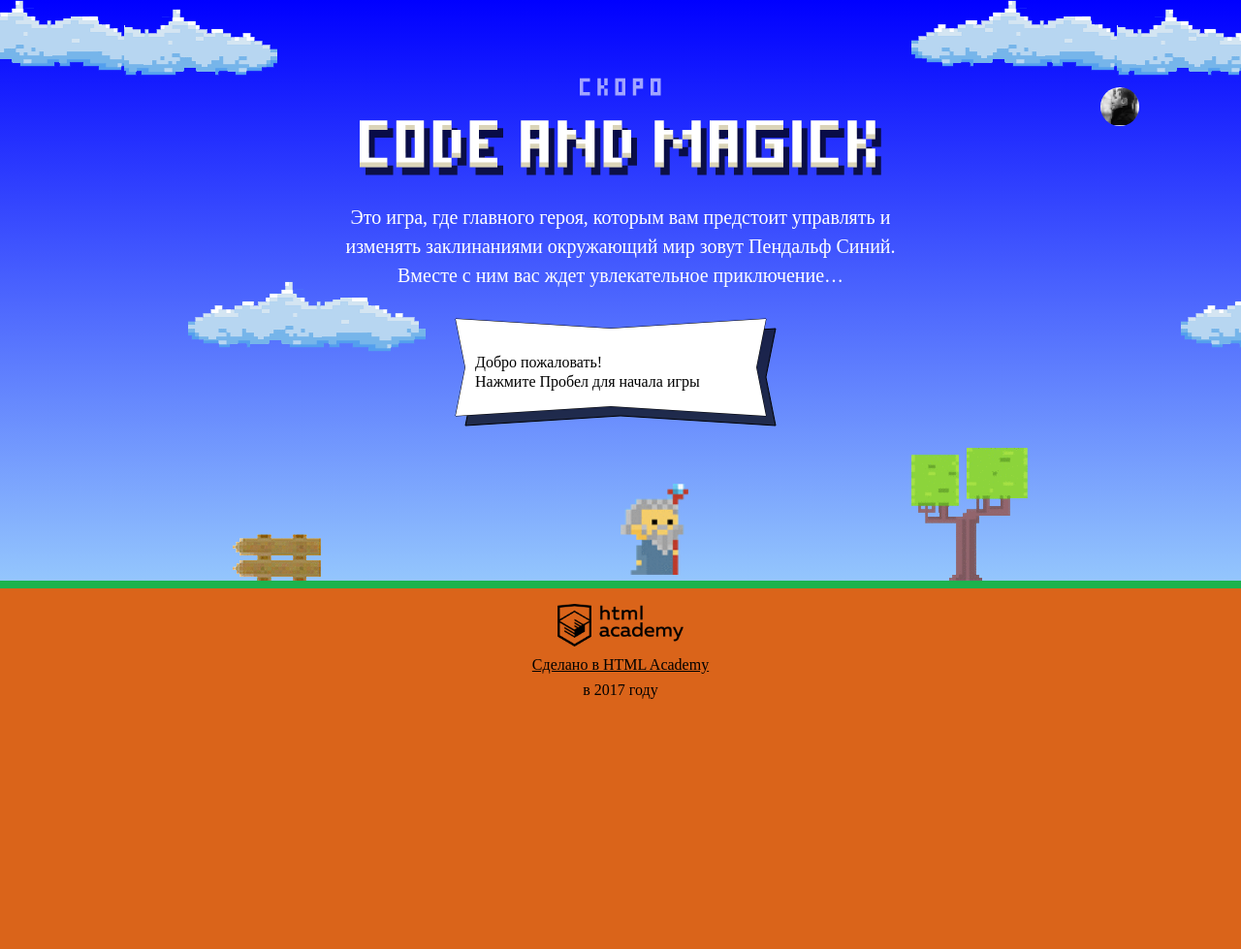
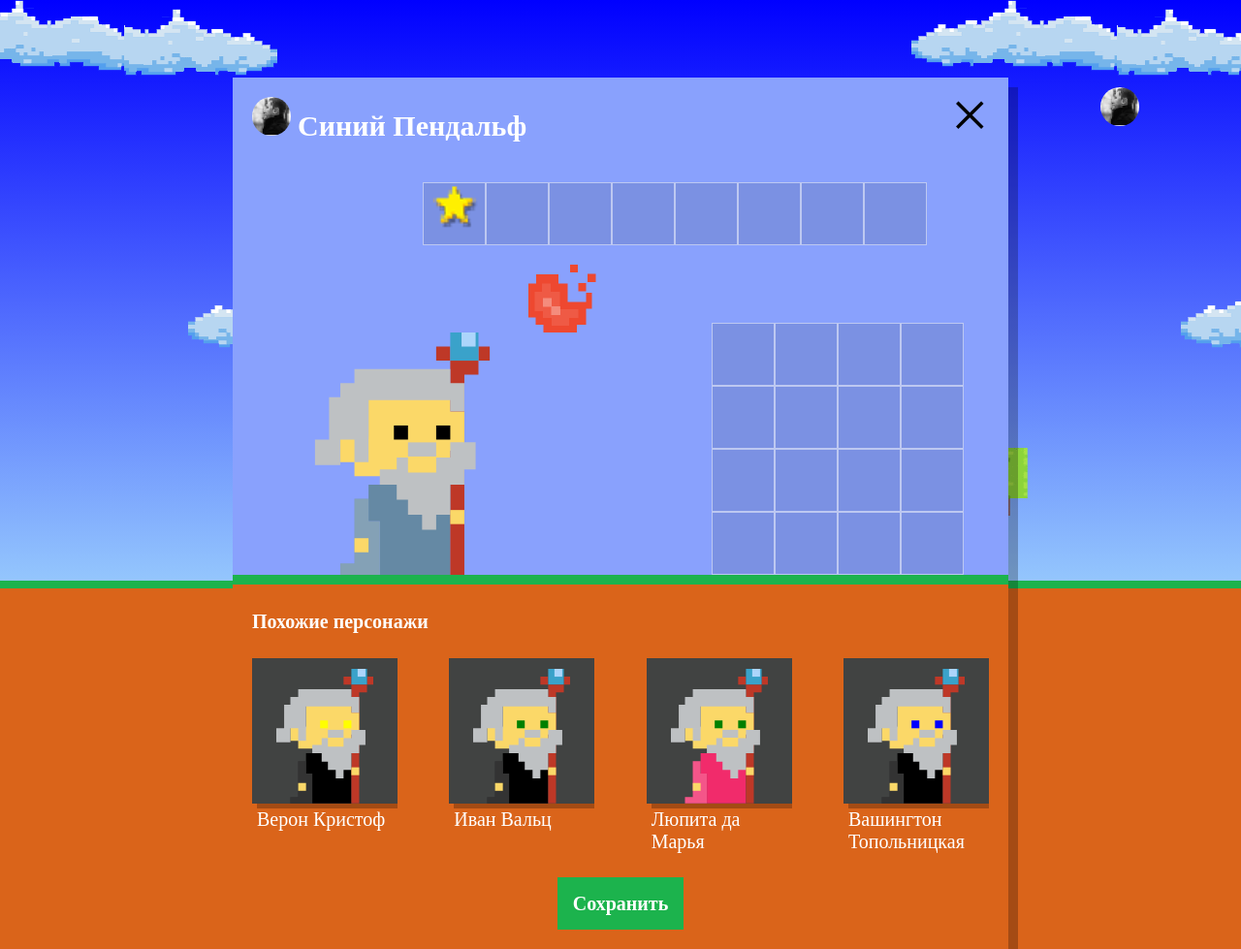
Before and after one commit to sasstr/11224499-code-and-magick, a website: page index.html in a window 1280 px wide. Shown: the whole page at 97% size. Before the commit the page ends 800 px from the top, so only its background shows below. Drawn offline with Linux system fonts and the light colour scheme; a web font is replaced by a local one.

Commit message:
Вывел случайных магов на экран

```diff
--- a/index.html
+++ b/index.html
@@ -205,6 +205,7 @@
   }
 
 </script>
+<script src="js/setup.js"></script>
 <script src="js/stat.js"></script>
 <script src="js/game.js"></script>
 
--- a/js/setup.js
+++ b/js/setup.js
@@ -6,6 +6,10 @@ var names = ['Иван', 'Хуан Себастьян', 'Мария', 'Крис
 var surnames = ['да Марья', 'Верон', 'Мирабелла', 'Вальц', 'Онопко', 'Топольницкая', 'Нионго', 'Ирвинг'];
 var coatColors = ['rgb(101, 137, 164)', 'rgb(241, 43, 107)', 'rgb(146, 100, 161)', 'rgb(56, 159, 117)', 'rgb(215, 210, 55)', 'rgb(0, 0, 0)'];
 var eyesColor = ['black', 'red', 'blue', 'yellow', 'green'];
+
+var blockSetup = document.querySelector('.setup');
+
+blockSetup.classList.remove('hidden');
 
 var randomQuality = function (array) {
   return parseInt(Math.random() * array.length);
@@ -25,20 +29,50 @@ var getEyesColor = function (eyesColor) {
   return eyesColor[ randomQuality(eyesColor) ];
 };
 
-var Persons = [];
+var createWizards = function () {
+  var wizards = [];
 
   for (var i = NUMBER_OF_PERSON; i > 0; i--) {
     var someNameAndSurname =  getPersonName(names, surnames);
     var someCoat =  getCoatColor(coatColors);
     var someEyesColor =  getEyesColor(eyesColor);
 
-  Persons.push( {
+    wizards.push( {
       name: someNameAndSurname,
       coatColor: someCoat,
       eyesColor: someEyesColor
     });
   }
+   return wizards;
+};
 
+var randomWizards = createWizards();
+var setupSimilarList = document.querySelector('.setup-similar-list');
+var similarWizardTamplate = document.querySelector('#similar-wizard-template').content.querySelector('.setup-similar-item');
+
+var renderWizard = function (randomWizards) {
+  var wizardElement = similarWizardTamplate.cloneNode(true);
+
+  wizardElement.querySelector('.setup-similar-label').textContent = randomWizards.name;
+  wizardElement.querySelector('.wizard-coat').style.fill = randomWizards.coatColor;
+  wizardElement.querySelector('.wizard-eyes').style.fill = randomWizards.eyesColor;
+
+  return wizardElement;
+};
+
+var fragment = document.createDocumentFragment();
+
+for (var j = 0; j < randomWizards.length ; j++) {
+  fragment.appendChild(renderWizard(randomWizards[j]));
+}
+
+setupSimilarList.appendChild(fragment);
+document.querySelector('.setup-similar').classList.remove('hidden');
+
+
+//console.log(fourRandomWizards);
+//console.log(similarWizardTamplate);
+//    console.log(similarWizardTamplate);
 //console.log(Persons);
 
 // console.log(someEyesColor);
--- a/js/stat.js
+++ b/js/stat.js
@@ -34,7 +34,7 @@ var getBarStartCoordinateY = function (heightDifference) {
 
 // Поучаем цвет гистограмы других игроков или своей.
 var getPlayerBarColor = function (name) {
-  return (name ==='Вы') ? BAR_MY_COLOR : 'hsla(235, 100%, '+ Math.ceil(Math.random() * 100) +'% , 1)';
+  return (name ==='Вы') ? BAR_MY_COLOR : 'hsla(235, 100%, '+ Math.random() * 100 +'% , 1)';
 };
 
 var renderStatistics = function (ctx, names, times) {
```
Lines whose indentation alone changed are shown as unchanged.
